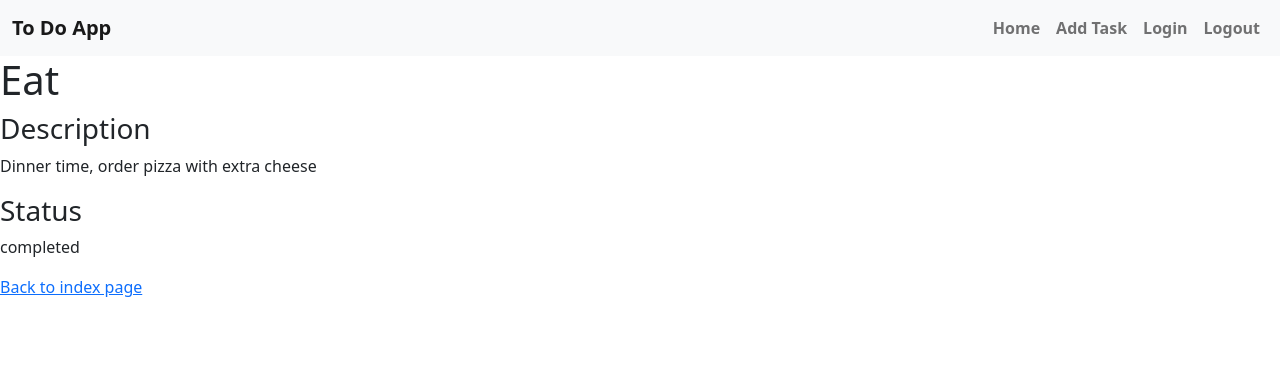
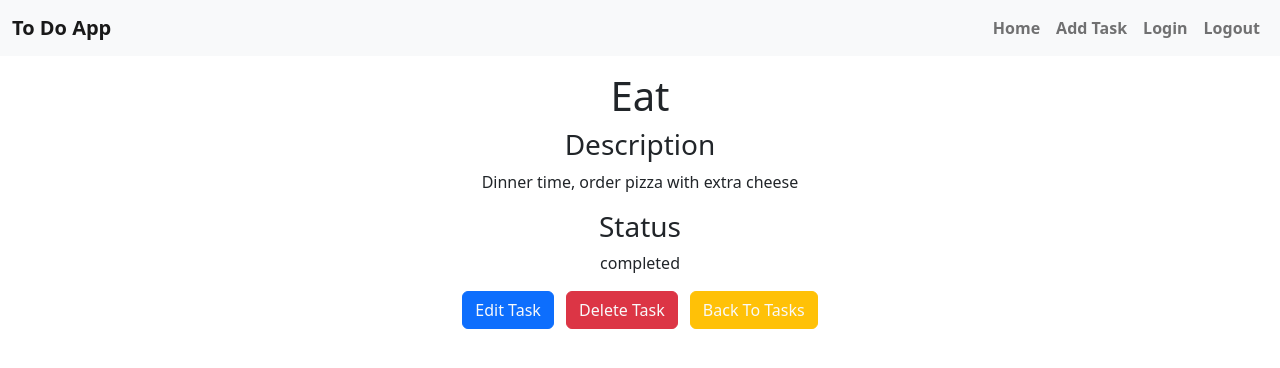
Before and after one commit to mrnlcrow/zuitt-python-bootcamp, a Django app: page /todolist/1/ in a window 1280 px wide. Shown: the top 368 px of the page. Run offline with Django 4.2, Linux system fonts and the light colour scheme; data comes from the database, SQL or seed files in the repository; parts of the project's set-up code (start-up, migrations or seed data) failed here and were passed over.

Commit message:
zuitt bootcamp resources

```diff
--- a/s07/discussion/todolist/models.py
+++ b/s07/discussion/todolist/models.py
@@ -6,6 +6,6 @@ class ToDoItem(models.Model):
 	#classify the fields that we are going to use
 	task_name = models.CharField(max_length=50)
 	description = models.CharField(max_length=200)
-	status=models.CharField(max_length=50, default="pending")
+	status=models.CharField(max_length=50, default="pending..")
 	date_created = models.DateTimeField('date created')
-	user= models.ForeignKey(User,on_delete=models.CASCADE,default="")
+	user= models.ForeignKey(User,on_delete=models.CASCADE,default="") #migrate after adding in model, use both the migrate commands
--- a/s07/discussion/todolist/templates/todolist/todoitem.html
+++ b/s07/discussion/todolist/templates/todolist/todoitem.html
@@ -1,10 +1,27 @@
 {% extends 'base.html' %}
-{% block title %}Login{% endblock %}
+
+{% block title %}To Do Item{% endblock %}
+
 {% block content %}
-<h1>{{task_name}}</h1>
-<h3>Description</h3>
-<p>{{ description }}</p>
-<h3>Status</h3>
-<p>{{ status }}</p>
-<a href="{% url 'todolist:index' %}">Back to index page</a>
+<div class="text-center my-3">
+	<h1>{{ task_name }}</h1>
+	<h3>Description</h3>
+	<p>{{ description }}</p>
+	<h3>Status</h3>
+	<p>{{ status }}</p>
+
+	<button class="btn btn-primary mx-1 text-decoration-none">
+		<a href="{% url 'todolist:update_task' id %}" class="text-light text-decoration-none">Edit Task</a>
+	</button>
+
+	<button class="btn btn-danger mx-1 text-decoration-none">
+		<a href="{% url 'todolist:delete_task' id %}" class="text-light text-decoration-none">Delete Task</a>
+	</button>
+
+	<button class="btn btn-warning mx-1 text-decoration-none">
+		<a href="{% url 'todolist:index' %}" class="text-light text-decoration-none">Back To Tasks</a>
+	</button>
+
+</div>
+
 {% endblock %}
--- a/s07/discussion/todolist/urls.py
+++ b/s07/discussion/todolist/urls.py
@@ -15,6 +15,8 @@ urlpatterns=[
 	path('change_password',views.change_password,name="change_password"),
 	path('login',views.login_view, name="login"),
 	path('logout',views.logout_view,name="logout"),
-	path('add_task',views.add_task,name="add_task"),
+	path('add_task/',views.add_task,name="add_task"),
+	path('<int:todoitem_id>/edit', views.update_task, name='update_task'),
+	path('<int:todoitem_id>/delete', views.delete_task, name='delete_task'),
 
 ]
--- a/s07/discussion/todolist/views.py
+++ b/s07/discussion/todolist/views.py
@@ -10,7 +10,7 @@ from django.contrib.auth.models import User
 from django.contrib.auth import authenticate, login, logout
 from django.forms.models import model_to_dict #to convert models into dictionaries
 from django import forms
-
+from django.utils import timezone
 #local imports
 from .models import ToDoItem
 from .forms import LoginForm, AddTaskForm, UpdateTaskForm
@@ -25,7 +25,7 @@ def index(request):
 	}
 	return render(request,"todolist/index.html",context)
 
-def todoitem(request,todoitem_id):
+def todoitem(request, todoitem_id):
 	todoitem=get_object_or_404(ToDoItem, pk=todoitem_id)
 	return render(request,"todolist/todoitem.html",model_to_dict(todoitem))
 
@@ -191,3 +191,8 @@ def update_task(request, todoitem_id):
                 }
 
     return render(request, "todolist/update_task.html", context)
+
+
+def delete_task(request, todoitem_id):
+	todoitem = ToDoItem.objects.filter(pk=todoitem_id).delete()
+	return redirect("todolist:index")
```
Also changed, not shown: s07/discussion/todolist/migrations/0001_initial.py.
